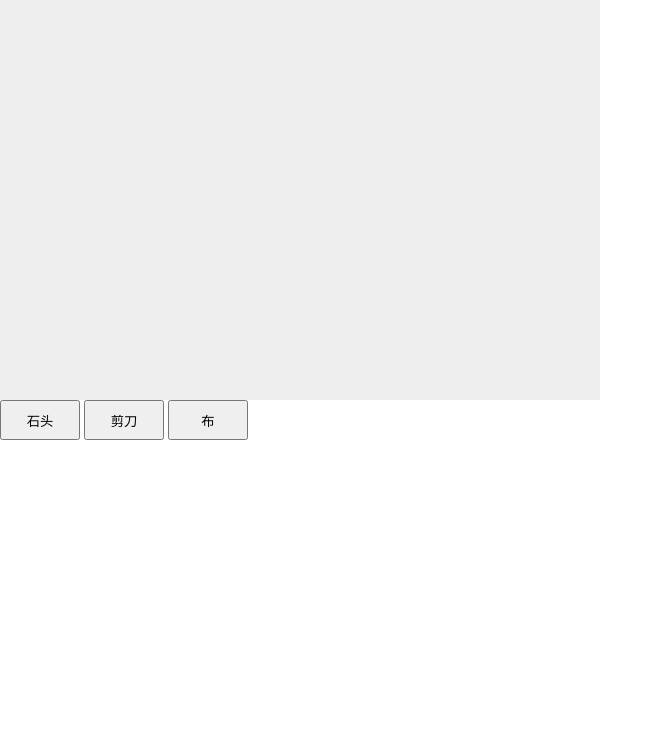
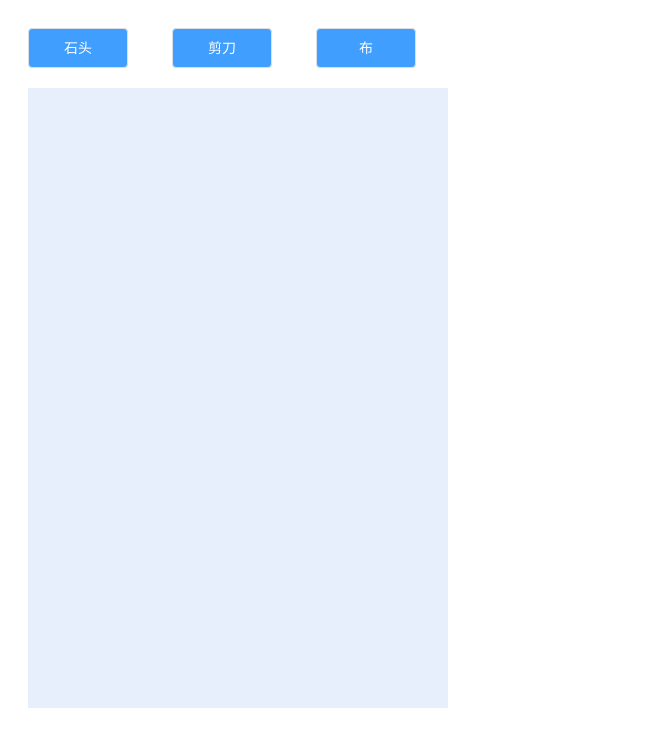
Before and after one commit to V-vincent/node-geekbang, a website: page 03-http/03-express/index.html in a window 1280 px wide. Shown: the whole page, without its empty margins (0-663 px from the left). Drawn offline with Linux system fonts and the light colour scheme.

Commit message:
优化视图

```diff
--- a/03-http/03-express/index.html
+++ b/03-http/03-express/index.html
@@ -1,23 +1,42 @@
-<html>
+<!DOCTYPE html>
+<html lang="en">
+
 <head>
-  <meta charset="utf-8">
+  <meta charset="UTF-8">
+  <meta http-equiv="X-UA-Compatible" content="IE=edge">
+  <meta name="viewport" content="width=device-width, initial-scale=1.0">
+  <title>网页版石头剪刀布小游戏</title>
   <style>
-    * {
-      padding: 0;
-      margin: 0;
+    .btn {
+      color: #fff;
+      background-color: #409eff;
+      border-color: #409eff;
+      line-height: 1;
+      white-space: nowrap;
+      cursor: pointer;
+      border: 1px solid #dcdfe6;
+      font-weight: 500;
+      padding: 12px 20px;
+      font-size: 14px;
+      border-radius: 4px;
+      width: 100px;
+      margin: 20px 20px 0;
     }
-    button {
-      display: inline-block
+    .output {
+      background-color: #e6effb;
+      height: 600px;
+      width: 400px;
+      margin: 20px;
+      padding: 10px;
     }
   </style>
 </head>
 
 <body>
-  <div id="output" style="height: 400px; width: 600px; background: #eee">
-  </div>
-  <button id="rock" style="height: 40px; width: 80px">石头</button>
-  <button id="scissor" style="height: 40px; width: 80px">剪刀</button>
-  <button id="paper" style="height: 40px; width: 80px">布</button>
+  <button id="rock" class="btn">石头</button>
+  <button id="scissor" class="btn">剪刀</button>
+  <button id="paper" class="btn">布</button>
+  <div id="output" class="output"></div>
 </body>
 <script>
   const $button = {
@@ -25,7 +44,6 @@
     scissor: document.getElementById('scissor'),
     paper: document.getElementById('paper')
   }
-
   const $output = document.getElementById('output')
   Object.keys($button).forEach(key => {
     $button[key].addEventListener('click', function () {
@@ -39,4 +57,5 @@
     })
   })
 </script>
+
 </html>
```
Also changed, not shown: 03-http/02-spr/index.html (+1 -0 lines), 03-http/04-koa/index.html (+32 -13 lines).
